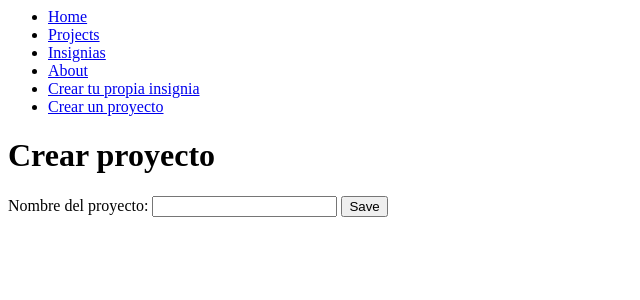
After one commit to jdllorento/ProyectoIngenieria, a Django app: page /crear_project/ in a window 1280 px wide. The commit adds this page. Shown: the top 300 px of the page, without its empty margins (0-640 px from the left). Run offline with Django 4.2, Linux system fonts and the light colour scheme.

Commit message:
Segundo gran commit

```diff
--- /dev/null
+++ b/myapp/forms.py
@@ -0,0 +1,8 @@
+from django import forms
+
+class CrearInsigniaForm(forms.Form):
+    title = forms.CharField(label="Nombre de insignia", max_length=200)
+    description = forms.CharField(label="Descripcion y requisitos", widget=forms.Textarea)
+
+class CrearProject(forms.Form):
+    name = forms.CharField(label="Nombre del proyecto", max_length=200)
--- a/myapp/models.py
+++ b/myapp/models.py
@@ -11,6 +11,7 @@ class Insignia(models.Model):
     title = models.CharField(max_length=200)
     description = models.TextField()
     project = models.ForeignKey(Project, on_delete=models.CASCADE)
+    obtenida = models.BooleanField(default=False)
 
     def __str__(self):
         return self.title + ' - ' + self.project.name
--- a/myapp/templates/about.html
+++ b/myapp/templates/about.html
@@ -1,3 +1,9 @@
+{% extends 'base.html' %}
+
+{% block content %}
+
 <h1>About test page</h1>
 
 <p>Lorem ipsum dolor sit amet, consectetur adipisicing elit. Suscipit est enim eos ipsum assumenda deleniti blanditiis optio error in debitis nam quidem, officiis et, totam itaque iure accusamus culpa at consequatur eius quas delectus laborum eum. Consequatur ipsa repellat vitae blanditiis assumenda cupiditate odio alias ipsam, dicta id libero dolorem magnam tempore voluptatem, ad error architecto soluta at nam commodi. Nihil provident eius sapiente saepe cum sit aut explicabo ratione eligendi soluta distinctio ad optio iusto at quibusdam maiores mollitia, nesciunt quas iste facere esse beatae doloribus quisquam. Ut atque laudantium nobis ab impedit quisquam corporis ipsam autem earum sint.</p>
+
+{% endblock %}
--- /dev/null
+++ b/myapp/templates/base.html
@@ -0,0 +1,25 @@
+<nav>
+    <ul>
+        <li>
+            <a href="/">Home</a>
+        </li>
+        <li>
+            <a href="/projects">Projects</a>
+        </li>
+        <li>
+            <a href="/insignias">Insignias</a>
+        </li>
+        <li>
+            <a href="/about">About</a>
+        </li>
+        <li>
+            <a href="/crear_insignia">Crear tu propia insignia</a>
+        </li>
+        <li>
+            <a href="/crear_project">Crear un proyecto</a>
+        </li>
+    </ul>
+</nav>
+
+{% block content %}
+{% endblock %}
--- /dev/null
+++ b/myapp/templates/crear_project.html
@@ -0,0 +1,14 @@
+{% extends 'base.html' %}
+
+{% block content %}
+
+<h1>Crear proyecto</h1>
+<form method="POST">
+    {% csrf_token %}
+    {{form}}
+    <button>
+        Save
+    </button>
+</form>
+
+{% endblock %}
--- a/myapp/urls.py
+++ b/myapp/urls.py
@@ -2,10 +2,12 @@ from django.urls import path
 from . import views
 
 urlpatterns = [
-    path('', views.home),
-    path('home/', views.home),
-    path('about/', views.about),
-    path('projects/', views.projects),
-    path('insignias/', views.insignias),
-    path('perfil/', views.profile)
+    path('', views.home, name="home"),
+    path('home/', views.home, name="home"),
+    path('about/', views.about, name="about"),
+    path('projects/', views.projects, name="projects"),
+    path('insignias/', views.insignias, name="insignias"),
+    path('perfil/', views.profile, name="perfil"),
+    path('crear_insignia/', views.crear_insignia, name="crear_insignia"),
+    path('crear_project/', views.crear_project, name="crear_proyecto"),
 ]
--- a/myapp/views.py
+++ b/myapp/views.py
@@ -1,7 +1,8 @@
 from django.shortcuts import render
 from django.http import HttpResponse
-from django.shortcuts import render
+from django.shortcuts import render, redirect
 from .models import Project, Insignia
+from .forms import CrearInsigniaForm, CrearProject
 
 # Create your views here.
 
@@ -23,7 +24,32 @@ def projects(request):
 
 def insignias(request):
     #insignias = Insignia.objects.get(title=title)
-    return render(request, 'insignias.html')
+    insignias = Insignia.objects.all()
+    return render(request, 'insignias.html', {
+        'insignias' : insignias
+    })
 
 def profile(request):
     return render(request, 'profile.html')
+
+def crear_insignia(request):
+    if request.method == 'GET':
+        return render(request, 'crear_insignia.html', {
+        'form':CrearInsigniaForm()
+        })
+    else:
+        Insignia.objects.create(title = request.POST['title'], description = request.POST['description'], project_id=2)
+        return redirect('insignias')
+
+
+def crear_project(request):
+    if request.method == 'GET':
+        return render(request, 'crear_project.html', {
+        'form': CrearProject()
+        })
+    else:
+        project = Project.objects.create(name=request.POST["name"])
+        print(project)
+        return render(request, 'crear_project.html', {
+        'form': CrearProject()
+        })
```
Also changed, not shown: myapp/templates/crear_insignia.html (added, +15 -0 lines), myapp/templates/home.html (+7 -0 lines), myapp/templates/insignias.html (+28 -0 lines), myapp/templates/projects.html (+11 -1 lines), db.sqlite3, myapp/migrations/0004_insignia_obtenida.py (added).
